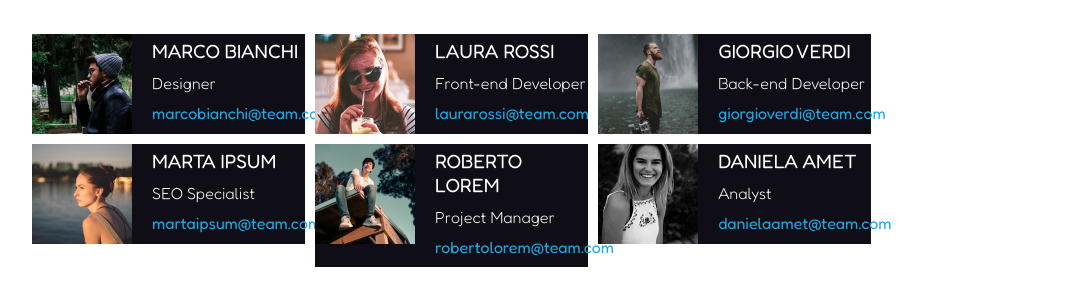
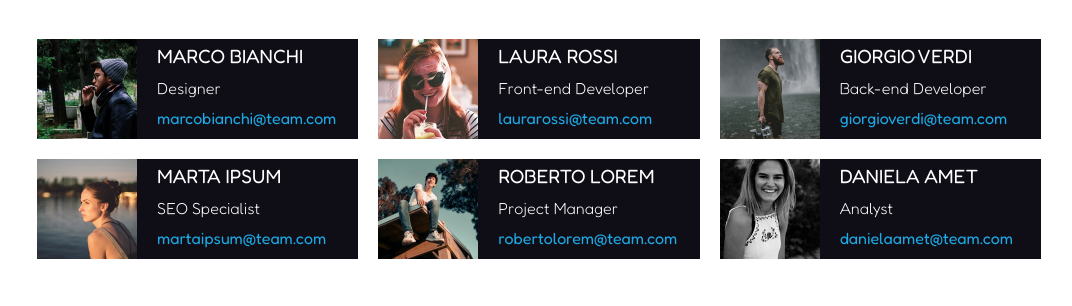
Before and after one commit to lawrencedulian/html-css-float-cards, a plain HTML site: page index.html in a window 1280 px wide. Shown: the part 146-452 px from the top of the page, without its empty margins (101-1173 px from the left). Drawn offline with Linux system fonts and the light colour scheme.

Commit message:
Fixed  columns issue

```diff
--- a/css/style.css
+++ b/css/style.css
@@ -34,7 +34,7 @@ body {
 
 /* UTILITIES */
 .col {
-    width: calc(80% / 3);
+    width: calc(100% / 3 - 20px);
     float: left;
     text-align: center;
 }
@@ -59,8 +59,7 @@ body {
 /* PROFILE BOXES */
 .profile {
     background-color: #0f0e17;
-    margin: 5px;
-    display: inline-block;
+    margin: 10px;
     text-align: left;
 }
 
```
Also changed, not shown: index.html (indentation only).
